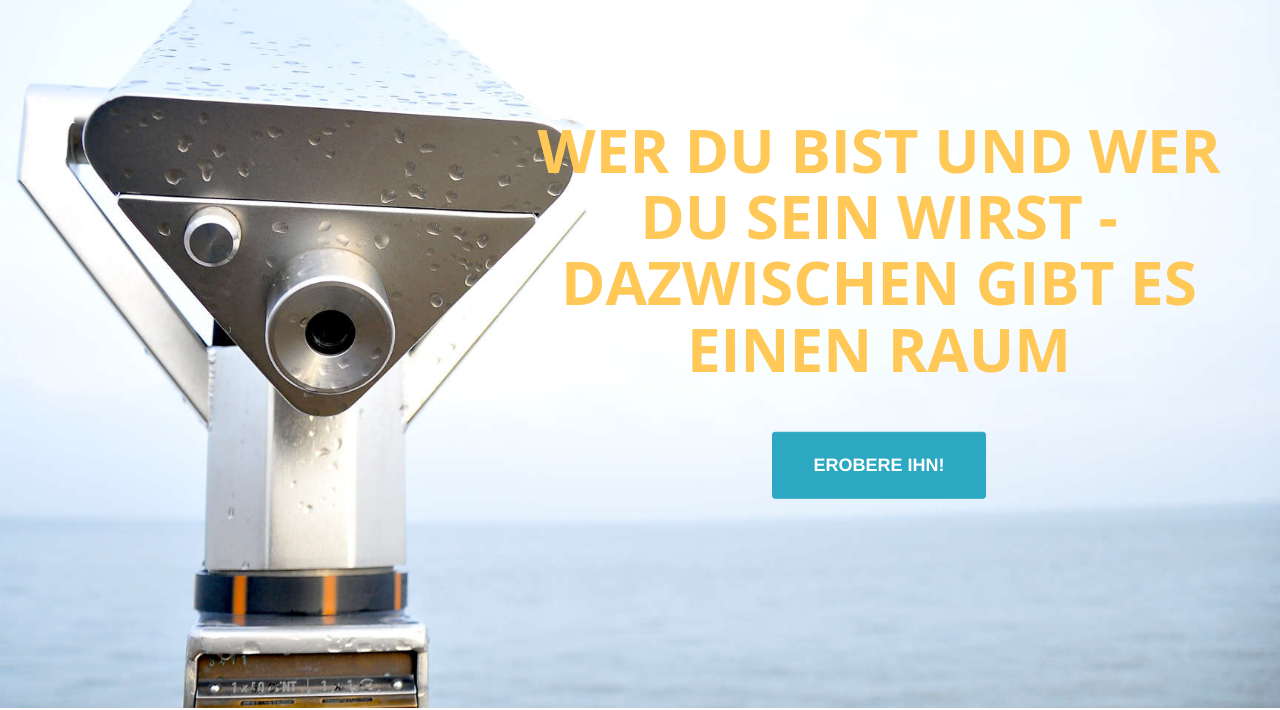
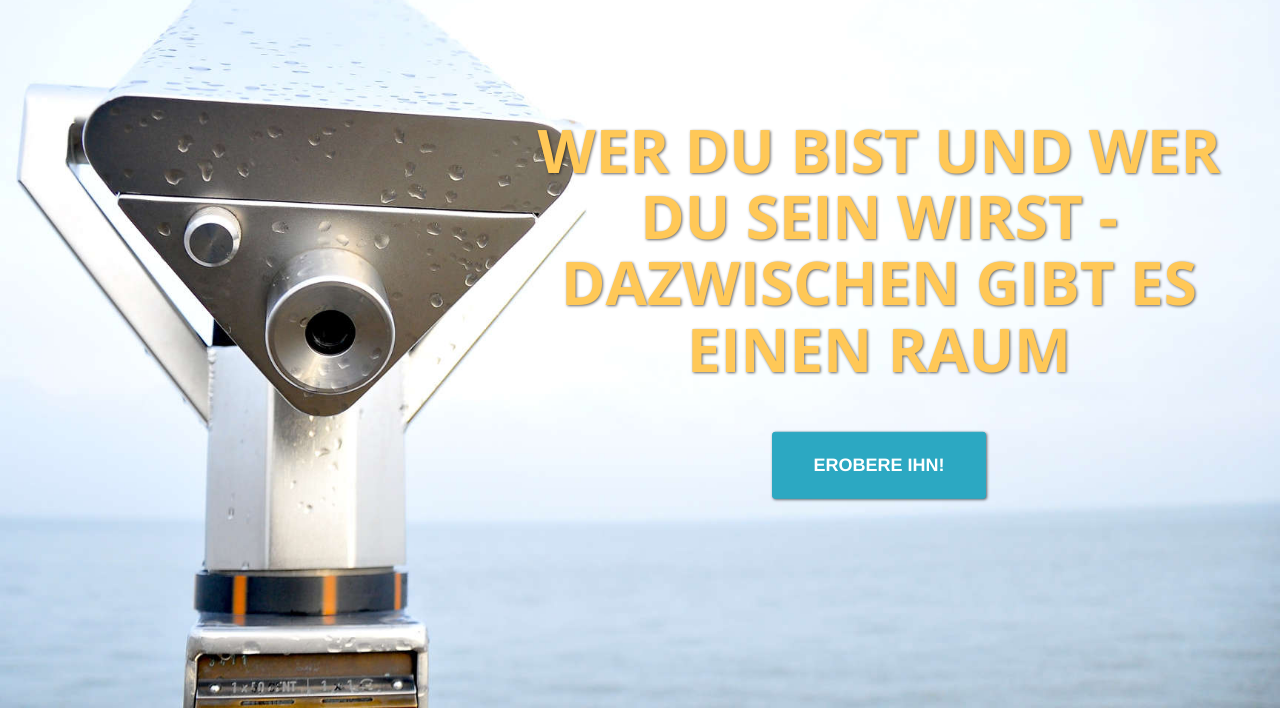
Before and after one commit to derdaumen/europe2034_landingpage, a plain HTML site: page index.html in a window 1280 px wide. Shown: the part 92-802 px from the top of the page. Drawn offline with nearby package versions, Linux system fonts and the light colour scheme.

Commit message:
Shadow for header text

```diff
--- a/css/agency.css
+++ b/css/agency.css
@@ -136,6 +136,8 @@ fieldset[disabled] .btn-primary.active {
     border-color: #2ca8c2;
     border-radius: 3px;
     background-color: #2ca8c2;
+
+    box-shadow: 1px 1px 3px rgba(0,0,0,0.6);
 }
 
 .btn-xl:hover,
@@ -300,6 +302,7 @@ header .header-content .intro-text h1 {
     font-weight: 700;
     margin-bottom: 50px;
     color: #ffc857;
+    text-shadow: 1px 1px 3px rgba(0,0,0,0.6);
 }
 
 header .header-content .intro-text hr {
```
